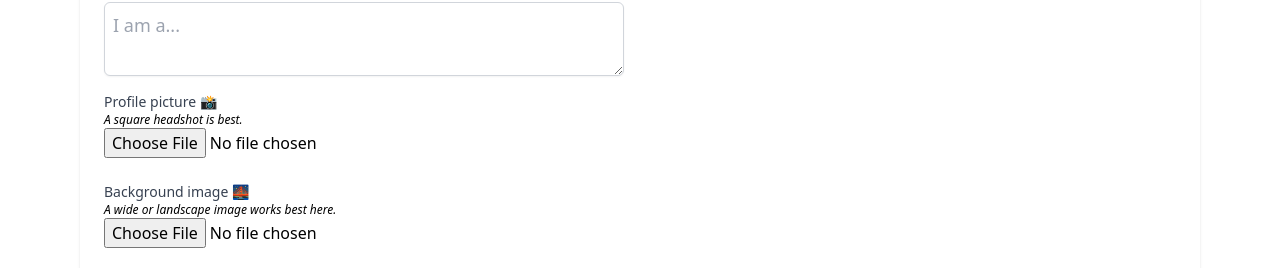
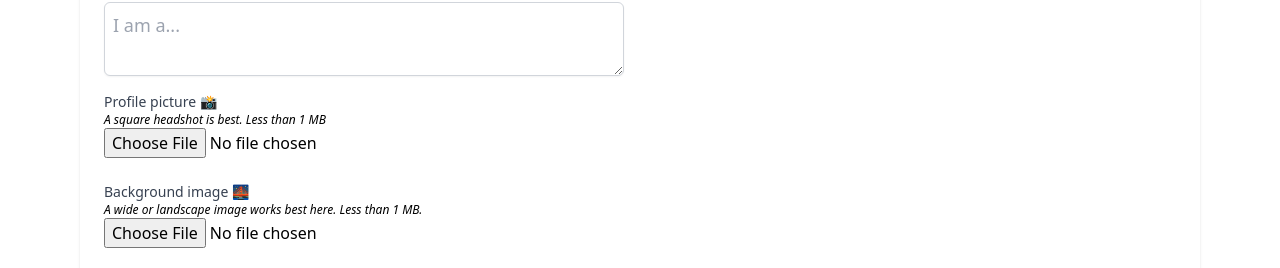
Before and after one commit to jwhubert91/portfolio-site, a React (Create React App) app: page /account/edit in a window 1280 px wide. Shown: the part 648-916 px from the top of the page. Built offline with nearby package versions, Linux system fonts and the light colour scheme; no server answers.

Commit message:
Add image preview

```diff
--- a/src/components/ImageInput.tsx
+++ b/src/components/ImageInput.tsx
@@ -7,6 +7,8 @@ interface ImageInputProps {
   label?: string
   onChange?: (e: SyntheticEvent) => void
   validation?: string
+  preview?: File | null
+  previewClassName?: string
 }
 
 function ImageInput({
@@ -16,7 +18,10 @@ function ImageInput({
   label,
   onChange,
   validation,
+  preview,
+  previewClassName,
 }: ImageInputProps) {
+  const previewURL = preview ? URL.createObjectURL(preview) : ""
   return (
     <label className={`text-left ${containerClassName}`}>
       {label && (
@@ -26,6 +31,7 @@ function ImageInput({
         <p className="text-xs italic text-black">{description}</p>
       )}
       <input type="file" className={`${inputClasses}`} onChange={onChange} />
+      {preview && <img className={previewClassName} src={previewURL} />}
       {validation && <p className="text-sm text-red-600">{validation}</p>}
     </label>
   )
@@ -43,6 +49,7 @@ export const validateImageChange = (
 ) => {
   let selected = (e.target as HTMLInputElement).files
   let image = selected ? selected[0] : null
+  const maxSizeInMb = maxSizeInBytes / 1000000
   let results: validateImageResultProps = {
     imageError: null,
     validatedImage: null,
@@ -61,7 +68,7 @@ export const validateImageChange = (
   }
   if (!!image && image.size > maxSizeInBytes) {
     return (results = {
-      imageError: `The ${imageName} selected is too large`,
+      imageError: `${imageName} must be smaller than ${maxSizeInMb} MB`,
       validatedImage: null,
     })
   }
--- a/src/pages/EditProfile.tsx
+++ b/src/pages/EditProfile.tsx
@@ -126,13 +126,13 @@ function EditProfile() {
               <ImageInput
                 containerClassName="py-2 mb-2"
                 label="Profile picture 📸"
-                description="A square headshot is best."
+                description="A square headshot is best. Less than 1 MB"
                 onChange={(e) => {
                   setProfilePic(null)
                   setProfilePicError("")
                   let { imageError, validatedImage } = validateImageChange(
                     e,
-                    500000,
+                    1000000,
                     "profile image"
                   )
                   if (imageError) {
@@ -142,18 +142,20 @@ function EditProfile() {
                   }
                 }}
                 validation={profilePicError}
+                preview={profilePic}
+                previewClassName="h-20 w-20"
               />
               <ImageInput
                 containerClassName="py-2 mb-2"
                 label="Background image 🌉"
-                description="A wide or landscape image works best here."
+                description="A wide or landscape image works best here. Less than 1 MB."
                 onChange={(e) => {
                   setBackgroundPic(null)
                   setBackgroundPicError("")
                   let { imageError, validatedImage } = validateImageChange(
                     e,
-                    500000,
-                    "profile image"
+                    1000000,
+                    "background image"
                   )
                   if (imageError) {
                     setBackgroundPicError(imageError)
@@ -162,6 +164,8 @@ function EditProfile() {
                   }
                 }}
                 validation={backgroundPicError}
+                preview={backgroundPic}
+                previewClassName="h-20 w-40"
               />
             </div>
             <div className="flex-1 flex flex-col lg:justify-start">
```
